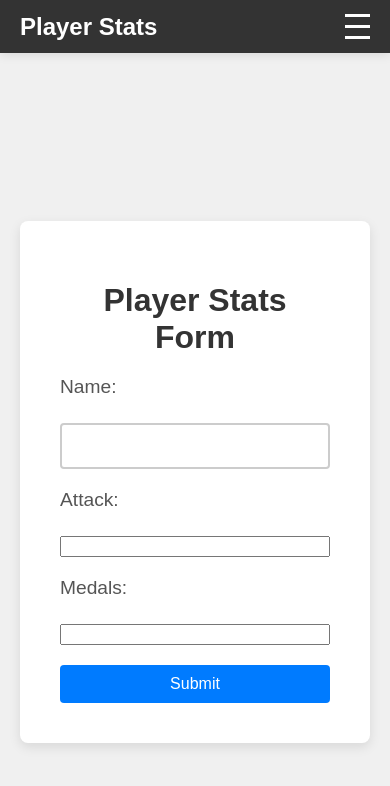
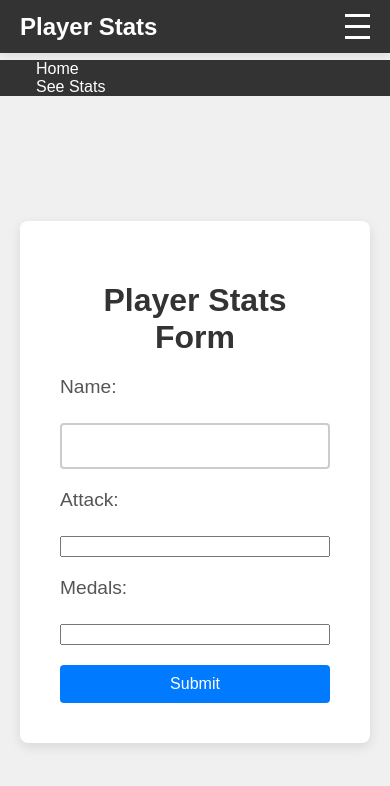
Before and after one commit to ultimatelosers/StatsTracker, a website: page public/index.html in a window 390 px wide. Both pictures are taken after a click on the element 357 px from the left and 26 px from the top of the page. Drawn offline with Linux system fonts and the light colour scheme; no server answers.

Commit message:
added js for navbar button

```diff
--- a/public/index.html
+++ b/public/index.html
@@ -63,6 +63,7 @@
     </div>
 
     <!-- Link to external JavaScript file -->
+    <script src="js/navbar.js"></script>
     <script src="js/form-handler.js"></script>
 </body>
 
--- /dev/null
+++ b/public/js/navbar.js
@@ -0,0 +1,12 @@
+// Wait for the DOM to fully load
+document.addEventListener('DOMContentLoaded', function() {
+    // Get the toggle button and navbar links
+    const toggleButton = document.querySelector('.navbar-toggle');
+    const navbarLinks = document.querySelector('.navbar-links');
+
+    // Add a click event listener to the toggle button
+    toggleButton.addEventListener('click', function() {
+        // Toggle the 'show' class on the navbar links
+        navbarLinks.classList.toggle('show');
+    });
+});
```
